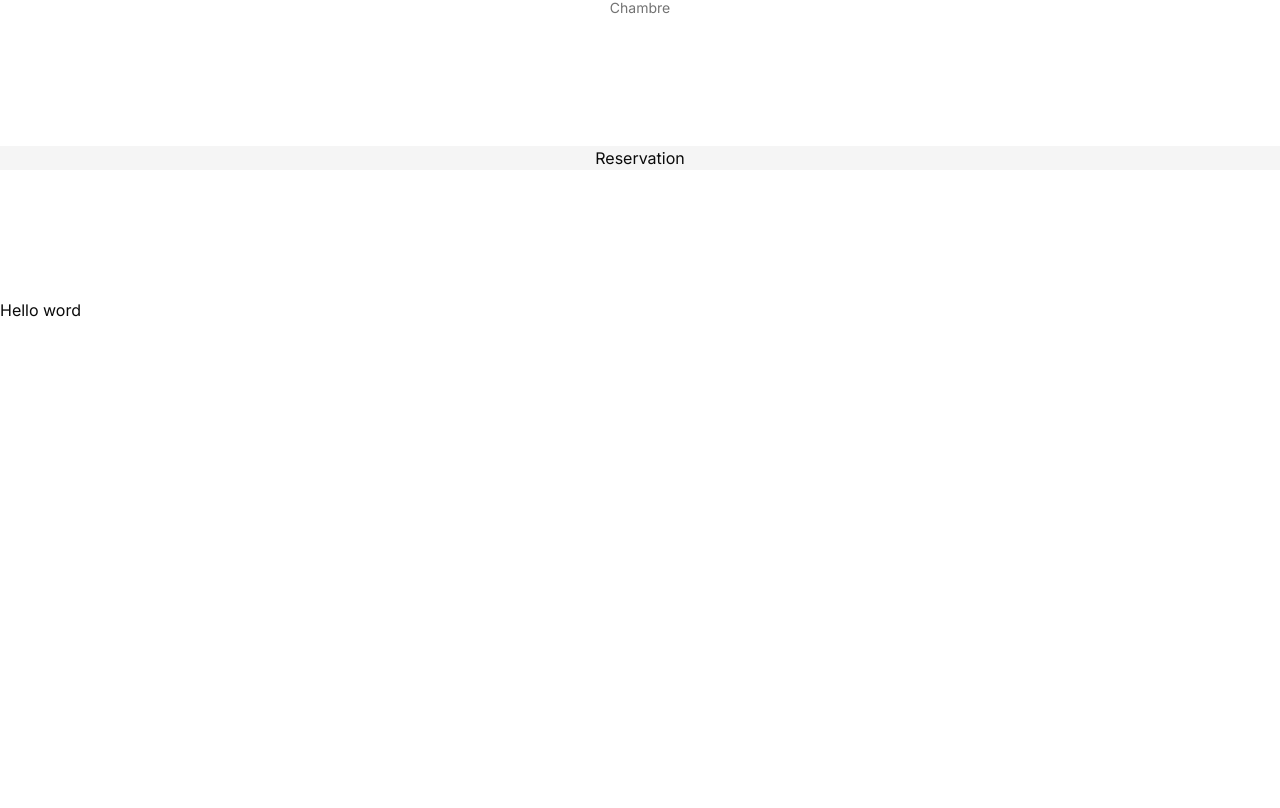
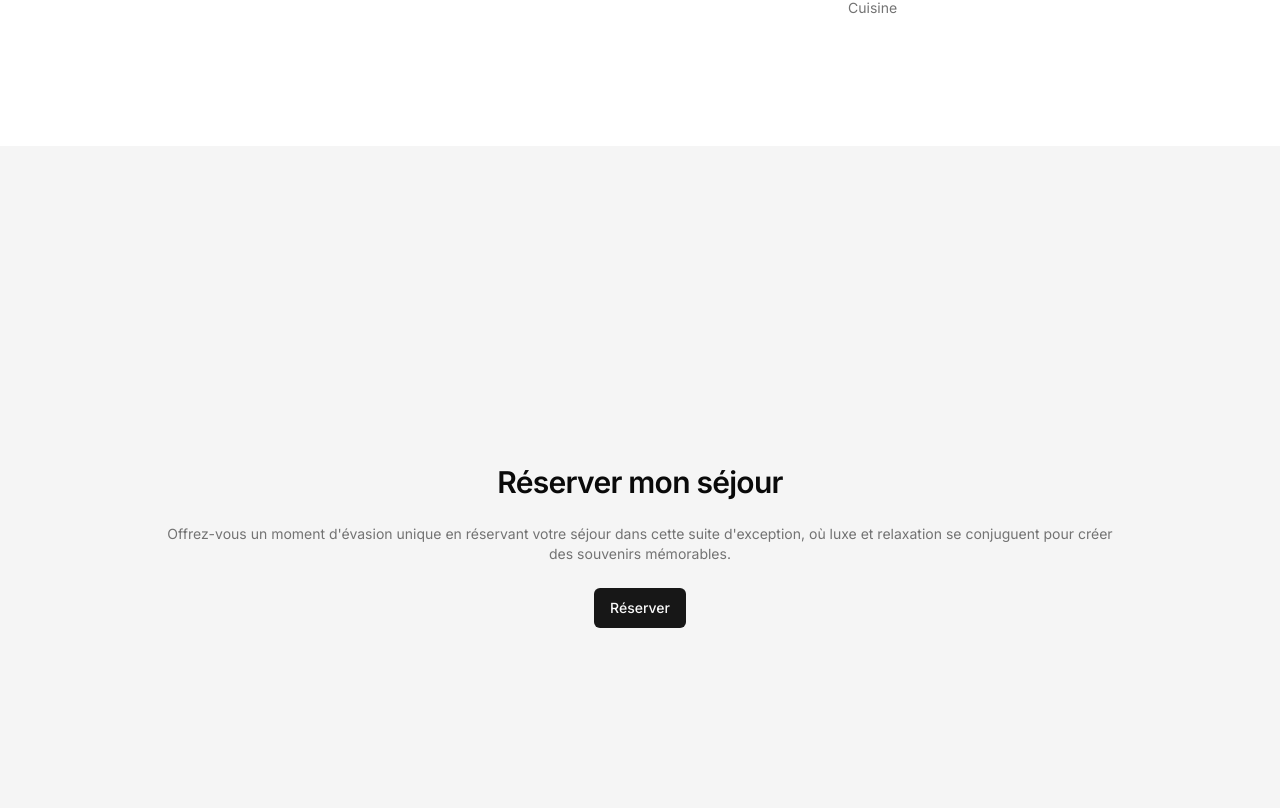
Before and after one commit to Firzus/nuit-detente-app, a Next.js app: page / in a window 1280 px wide. Shown: the part 2332-3140 px from the top of the page. Before the commit the page ends 2654 px from the top, so only its background shows below. Built offline with nearby package versions, Linux system fonts and the light colour scheme.

Commit message:
Enhance reservation component: update layout, add title and description, and include booking button

```diff
--- a/src/components/home/reservation.tsx
+++ b/src/components/home/reservation.tsx
@@ -1,10 +1,28 @@
+import Link from 'next/link'
+import { Button } from '@/components/ui/button'
+
 export default function Reservation() {
   return (
-    <div
-      id="reservation"
-      className="container mt-10 flex flex-col items-center bg-secondary sm:mt-20 xl:mt-32"
-    >
-      <p>Reservation</p>
+    <div id="reservation" className="mt-10 h-[600px] bg-secondary sm:mt-20 xl:mt-32 xl:h-[800px]">
+      <div className="container flex size-full flex-col items-center justify-center gap-6">
+        <h2 className="scroll-m-20 text-center text-3xl font-semibold tracking-tight first:mt-0">
+          Réserver mon séjour
+        </h2>
+
+        <p className="text-center text-sm text-muted-foreground">
+          Offrez-vous un moment d&apos;évasion unique en réservant votre séjour dans cette suite
+          d&apos;exception, où luxe et relaxation se conjuguent pour créer des souvenirs mémorables.
+        </p>
+
+        <Button asChild>
+          <Link
+            target="_blank"
+            href="https://www.airbnb.fr/rooms/45201561?guests=1&adults=1&s=67&unique_share_id=eb46b0c7-5fef-4f88-95d2-4589caae73f6"
+          >
+            Réserver
+          </Link>
+        </Button>
+      </div>
     </div>
   )
 }
```
